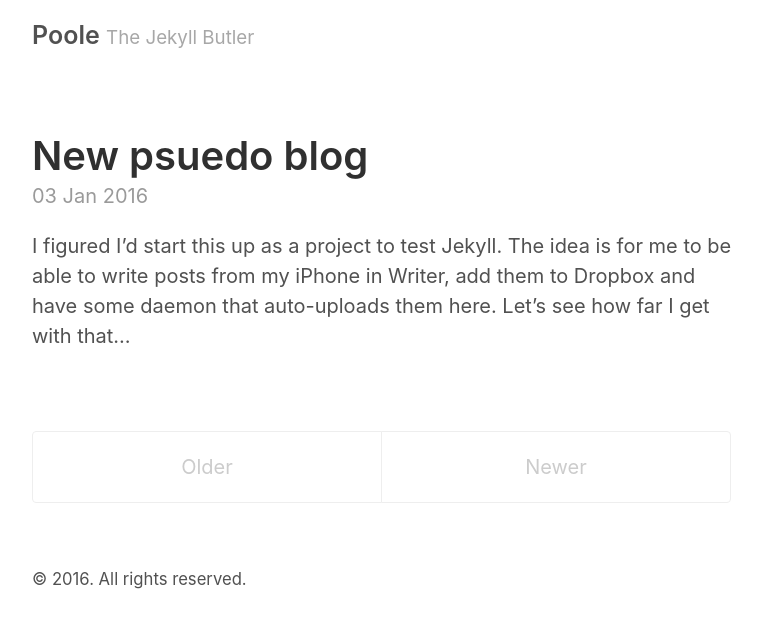
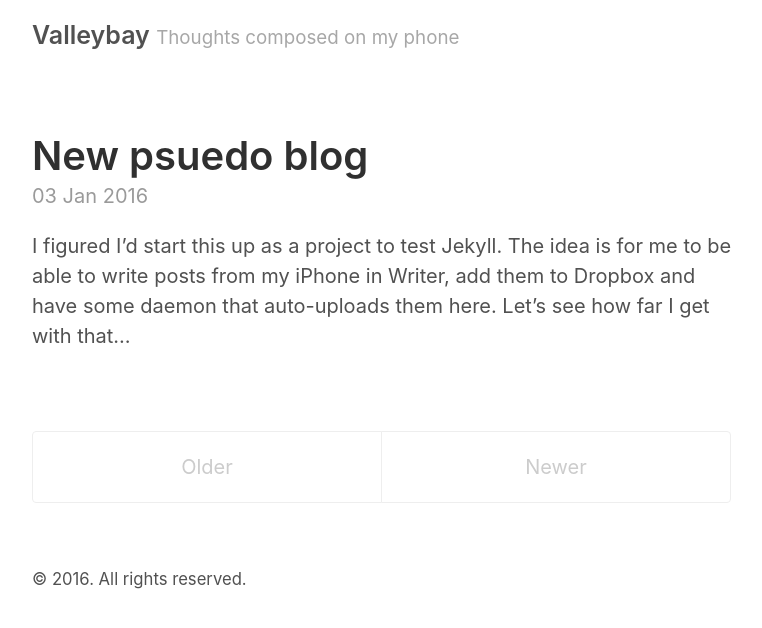
Before and after one commit to valleybay/valleybay.github.io, a Jekyll site: the page built from index.html, in a window 1280 px wide. Shown: the top 628 px of the page, without its empty margins (258-1020 px from the left). Built offline with Jekyll 4.4.1, drawn with Linux system fonts in a browser that asks for light colours; the list of posts is cut into pages by our own code.

Commit message:
Further configuration

```diff
--- a/_config.yml
+++ b/_config.yml
@@ -2,9 +2,9 @@
 permalink:           pretty
 
 # Setup
-title:               Poole
-tagline:             The Jekyll Butler
-url:                 http://getpoole.com
+title:               Valleybay
+tagline:             Thoughts composed on my phone
+url:                 http://christianbay.github.io
 paginate:            1
 baseurl:             ""
 
@@ -17,14 +17,13 @@ sass:
 
 # About/contact
 author:
-  name:              Mark Otto
-  url:               https://twitter.com/mdo
-  email:             markdotto@gmail.com
+  name:              Christian Bay
+  url:               https://twitter.com/chrisvalleybay
 
 # Custom vars
-version:             2.0.0
+version:             1.0.0
 github:
-  repo:              https://github.com/poole/poole
+  repo:              https://github.com/christianbay/christianbay.github.io
 
 # Gems
 gems:
```
